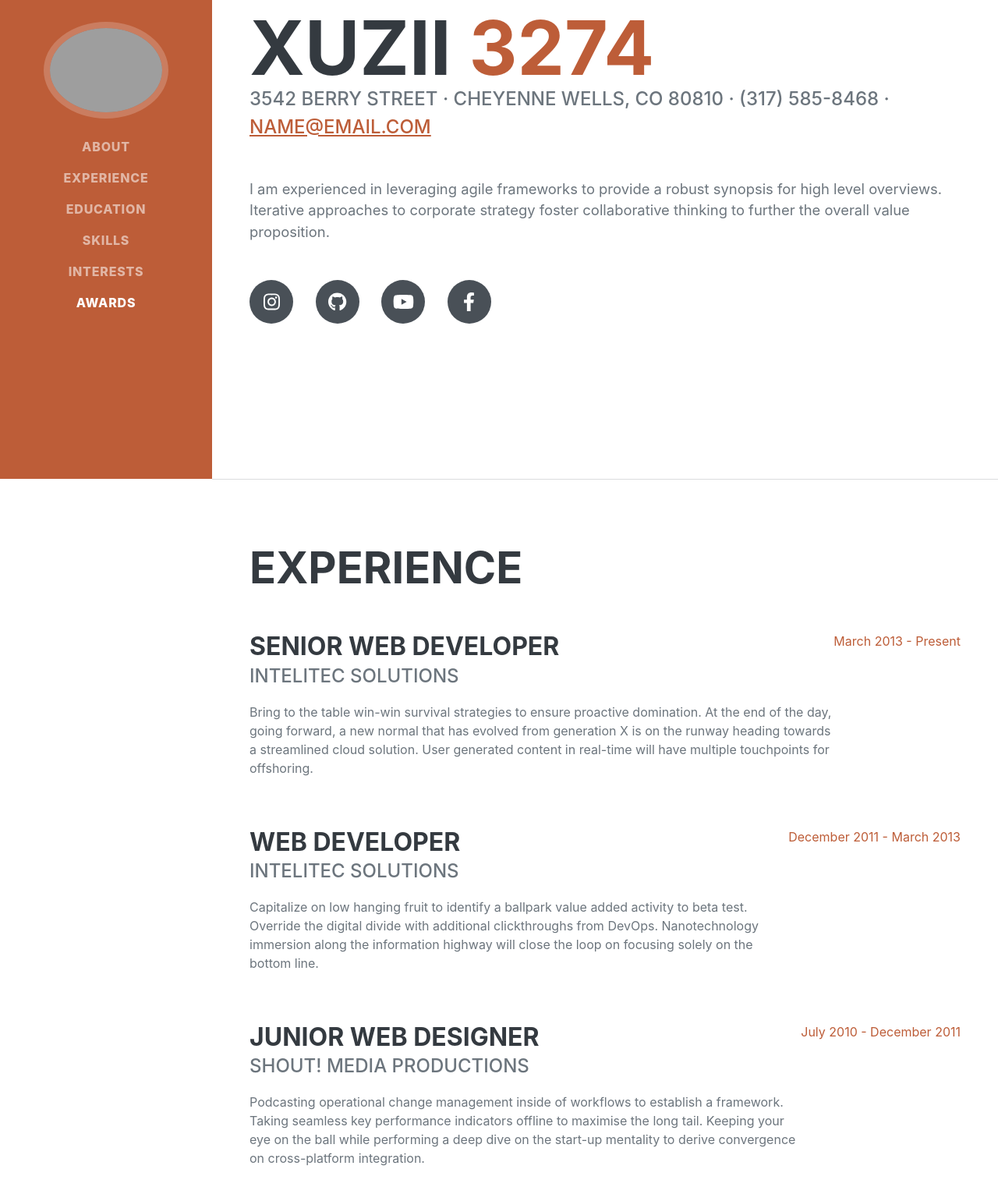
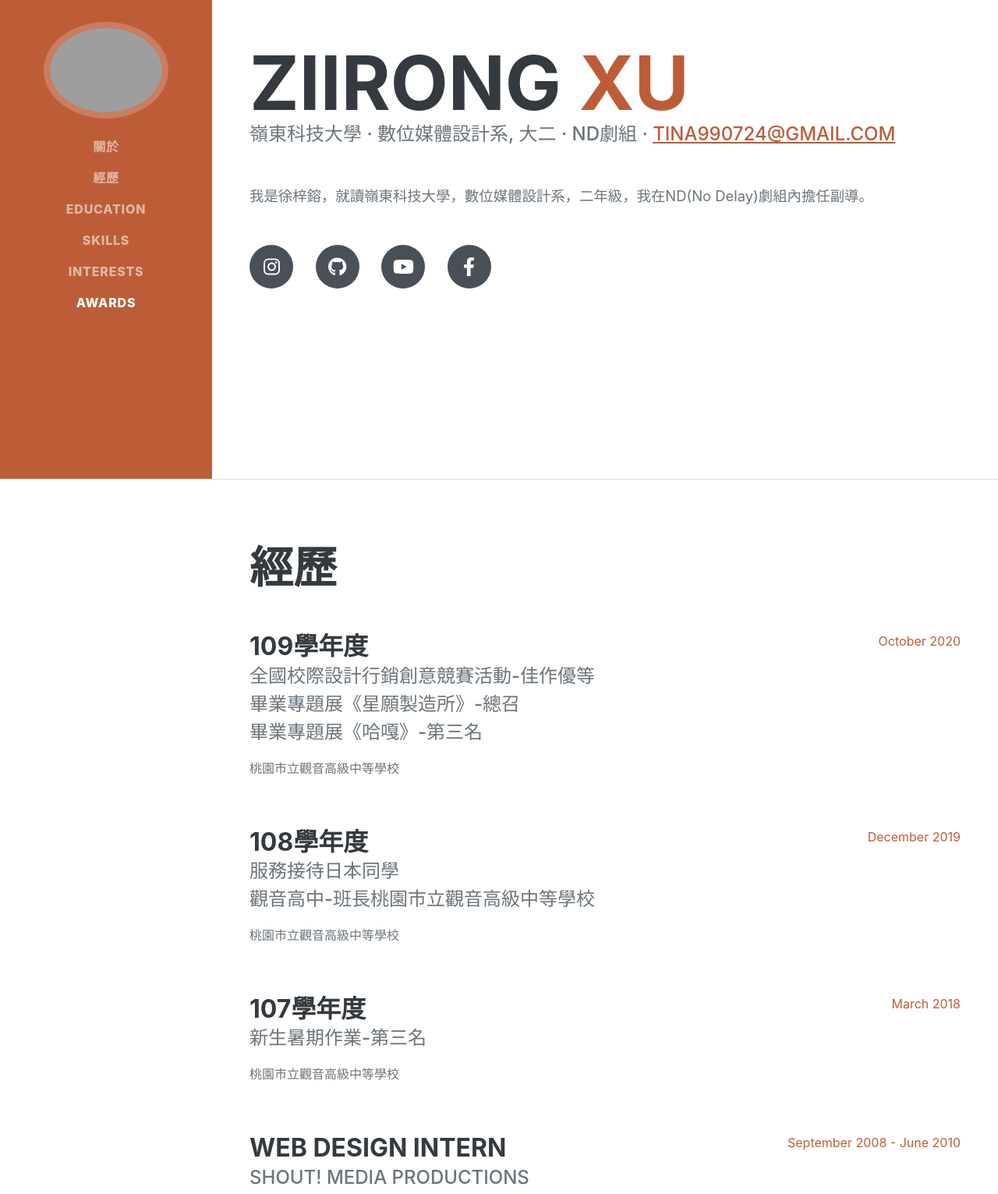
Before and after one commit to xuzii3274/0410, a plain HTML site: page index.html in a window 1280 px wide. Shown: the part 186-1717 px from the top of the page at 78% size. Drawn offline with nearby package versions, Linux system fonts and the light colour scheme; grey boxes are pictures that could not be loaded; a web font is replaced by a local one.

Commit message:
關於與經歷

```diff
--- a/index.html
+++ b/index.html
@@ -25,8 +25,8 @@
             <button class="navbar-toggler" type="button" data-bs-toggle="collapse" data-bs-target="#navbarResponsive" aria-controls="navbarResponsive" aria-expanded="false" aria-label="Toggle navigation"><span class="navbar-toggler-icon"></span></button>
             <div class="collapse navbar-collapse" id="navbarResponsive">
                 <ul class="navbar-nav">
-                    <li class="nav-item"><a class="nav-link js-scroll-trigger" href="#about">About</a></li>
-                    <li class="nav-item"><a class="nav-link js-scroll-trigger" href="#experience">Experience</a></li>
+                    <li class="nav-item"><a class="nav-link js-scroll-trigger" href="#about">關於</a></li>
+                    <li class="nav-item"><a class="nav-link js-scroll-trigger" href="#experience">經歷</a></li>
                     <li class="nav-item"><a class="nav-link js-scroll-trigger" href="#education">Education</a></li>
                     <li class="nav-item"><a class="nav-link js-scroll-trigger" href="#skills">Skills</a></li>
                     <li class="nav-item"><a class="nav-link js-scroll-trigger" href="#interests">Interests</a></li>
@@ -40,19 +40,19 @@
             <section class="resume-section" id="about">
                 <div class="resume-section-content">
                     <h1 class="mb-0">
-                        XUZII
-                        <span class="text-primary">3274</span>
+                        ZIIRONG
+                        <span class="text-primary">XU</span>
                     </h1>
                     <div class="subheading mb-5">
-                        3542 Berry Street · Cheyenne Wells, CO 80810 · (317) 585-8468 ·
-                        <a href="mailto:name@email.com">name@email.com</a>
+                        嶺東科技大學 · 數位媒體設計系, 大二 · ND劇組 ·
+                        <a href="mailto:name@email.com">tina990724@gmail.com</a>
                     </div>
-                    <p class="lead mb-5">I am experienced in leveraging agile frameworks to provide a robust synopsis for high level overviews. Iterative approaches to corporate strategy foster collaborative thinking to further the overall value proposition.</p>
+                    <p class="lead mb-5">我是徐梓鎔，就讀嶺東科技大學，數位媒體設計系，二年級，我在ND(No Delay)劇組內擔任副導。</p>
                     <div class="social-icons">
-                        <a class="social-icon" href="#!"><i class="fab fa-instagram"></i></a>
-                        <a class="social-icon" href="#!"><i class="fab fa-github"></i></a>
-                        <a class="social-icon" href="#!"><i class="fab fa-youtube"></i></a>
-                        <a class="social-icon" href="#!"><i class="fab fa-facebook-f"></i></a>
+                        <a class="social-icon" href="https://www.instagram.com/xuzii3274/"><i class="fab fa-instagram"></i></a>
+                        <a class="social-icon" href="https://github.com/"><i class="fab fa-github"></i></a>
+                        <a class="social-icon" href="https://www.youtube.com/@user-ck9gs1ij3w/videos"><i class="fab fa-youtube"></i></a>
+                        <a class="social-icon" href="https://www.facebook.com/tina.shyu.56/"><i class="fab fa-facebook-f"></i></a>
                     </div>
                 </div>
             </section>
@@ -60,30 +60,31 @@
             <!-- Experience-->
             <section class="resume-section" id="experience">
                 <div class="resume-section-content">
-                    <h2 class="mb-5">Experience</h2>
+                    <h2 class="mb-5">經歷</h2>
                     <div class="d-flex flex-column flex-md-row justify-content-between mb-5">
                         <div class="flex-grow-1">
-                            <h3 class="mb-0">Senior Web Developer</h3>
-                            <div class="subheading mb-3">Intelitec Solutions</div>
-                            <p>Bring to the table win-win survival strategies to ensure proactive domination. At the end of the day, going forward, a new normal that has evolved from generation X is on the runway heading towards a streamlined cloud solution. User generated content in real-time will have multiple touchpoints for offshoring.</p>
+                            <h3 class="mb-0">109學年度</h3>
+                            <div class="subheading mb-3">全國校際設計行銷創意競賽活動-佳作優等<br>畢業專題展《星願製造所》-總召<br>
+                            畢業專題展《哈嘎》-第三名</div>
+                            <p>桃園市立觀音高級中等學校</p>
                         </div>
-                        <div class="flex-shrink-0"><span class="text-primary">March 2013 - Present</span></div>
+                        <div class="flex-shrink-0"><span class="text-primary">October 2020</span></div>
                     </div>
                     <div class="d-flex flex-column flex-md-row justify-content-between mb-5">
                         <div class="flex-grow-1">
-                            <h3 class="mb-0">Web Developer</h3>
-                            <div class="subheading mb-3">Intelitec Solutions</div>
-                            <p>Capitalize on low hanging fruit to identify a ballpark value added activity to beta test. Override the digital divide with additional clickthroughs from DevOps. Nanotechnology immersion along the information highway will close the loop on focusing solely on the bottom line.</p>
+                            <h3 class="mb-0">108學年度</h3>
+                            <div class="subheading mb-3">服務接待日本同學<br>觀音高中-班長桃園市立觀音高級中等學校</div>
+                            <p>桃園市立觀音高級中等學校</p>
                         </div>
-                        <div class="flex-shrink-0"><span class="text-primary">December 2011 - March 2013</span></div>
+                        <div class="flex-shrink-0"><span class="text-primary">December 2019</span></div>
                     </div>
                     <div class="d-flex flex-column flex-md-row justify-content-between mb-5">
                         <div class="flex-grow-1">
-                            <h3 class="mb-0">Junior Web Designer</h3>
-                            <div class="subheading mb-3">Shout! Media Productions</div>
-                            <p>Podcasting operational change management inside of workflows to establish a framework. Taking seamless key performance indicators offline to maximise the long tail. Keeping your eye on the ball while performing a deep dive on the start-up mentality to derive convergence on cross-platform integration.</p>
+                            <h3 class="mb-0">107學年度</h3>
+                            <div class="subheading mb-3">新生暑期作業-第三名</div>
+                            <p>桃園市立觀音高級中等學校</p>
                         </div>
-                        <div class="flex-shrink-0"><span class="text-primary">July 2010 - December 2011</span></div>
+                        <div class="flex-shrink-0"><span class="text-primary">March 2018</span></div>
                     </div>
                     <div class="d-flex flex-column flex-md-row justify-content-between">
                         <div class="flex-grow-1">
```
